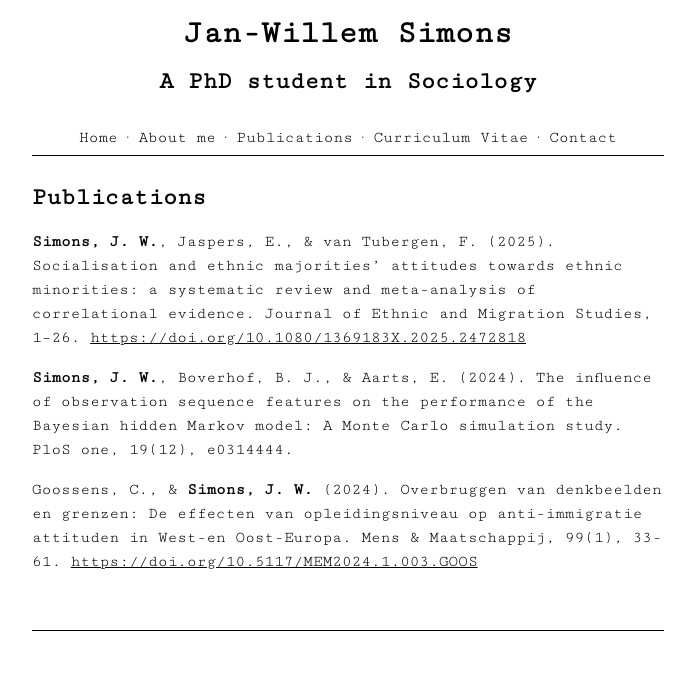
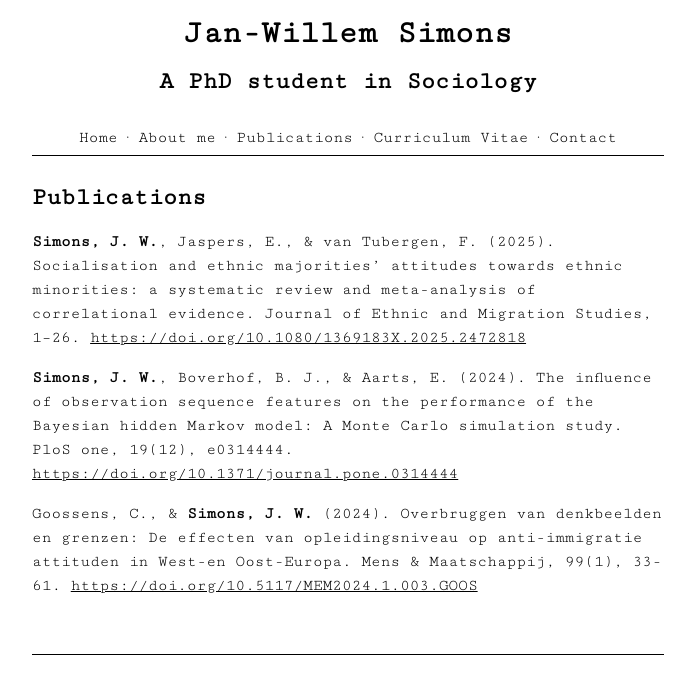
Before and after one commit to jwgsim/jwgsim.github.io, a Jekyll site: the page built from publications.md, in a window 1280 px wide. Shown: the top 694 px of the page, without its empty margins (292-987 px from the left). Built offline with Jekyll 4.4.1, drawn with Linux system fonts in a browser that asks for light colours; part of the change alters nothing that is shown.

Commit message:
Update publications.md

```diff
--- a/publications.md
+++ b/publications.md
@@ -6,6 +6,6 @@ permalink: /publications/
 
 **Simons, J. W.**, Jaspers, E., & van Tubergen, F. (2025). Socialisation and ethnic majorities’ attitudes towards ethnic minorities: a systematic review and meta-analysis of correlational evidence. Journal of Ethnic and Migration Studies, 1–26. <a href="https://doi.org/10.1080/1369183X.2025.2472818"> https://doi.org/10.1080/1369183X.2025.2472818</a>
 
-**Simons, J. W.**, Boverhof, B. J., & Aarts, E. (2024). The influence of observation sequence features on the performance of the Bayesian hidden Markov model: A Monte Carlo simulation study. PloS one, 19(12), e0314444.
+**Simons, J. W.**, Boverhof, B. J., & Aarts, E. (2024). The influence of observation sequence features on the performance of the Bayesian hidden Markov model: A Monte Carlo simulation study. PloS one, 19(12), e0314444. <a href="https://doi.org/10.1371/journal.pone.0314444"> https://doi.org/10.1371/journal.pone.0314444</a>
 
 Goossens, C., & **Simons, J. W.** (2024). Overbruggen van denkbeelden en grenzen: De effecten van opleidingsniveau op anti-immigratie attituden in West-en Oost-Europa. Mens & Maatschappij, 99(1), 33-61. <a href="https://doi.org/10.5117/MEM2024.1.003.GOOS"> https://doi.org/10.5117/MEM2024.1.003.GOOS</a>
```
